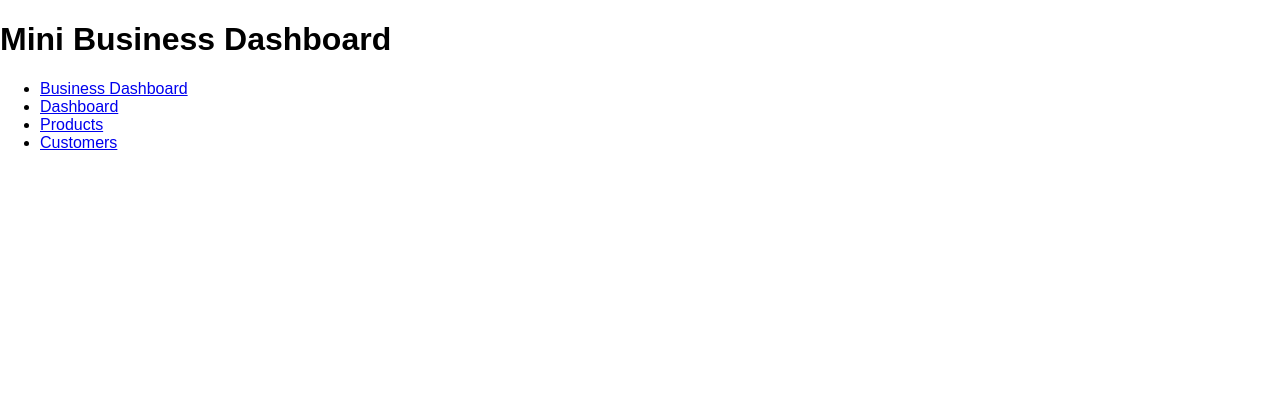
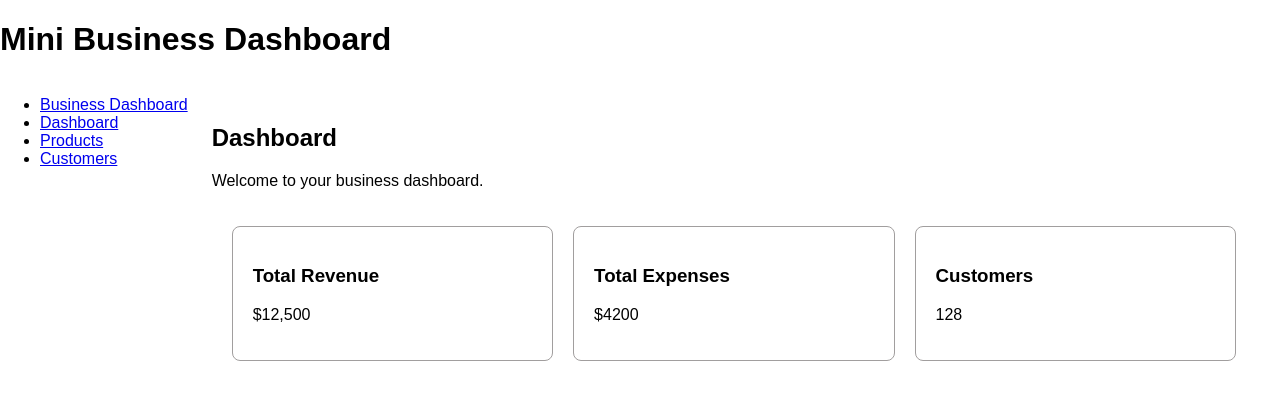
Before and after one commit to khalidsayeedi10/mini-business-dashboard, a React (Vite) app: page / in a window 1280 px wide. Shown: the top 400 px of the page. Built offline with nearby package versions, Linux system fonts and the light colour scheme.

Commit message:
cards commonent are will modified to rander automatically

```diff
--- a/src/App.tsx
+++ b/src/App.tsx
@@ -1,11 +1,36 @@
+import Header from "./components/Header";
 import Sidebar from "./components/Sidebar";
-import Header from "./components/Header";
+import SummaryCard from "./components/SummaryCard";
 
-export default function App() {
-	return (
-		<div className="app">
-			<Header />
-			<Sidebar />
-		</div>
-	);
+function App() {
+    const summaryCardsData = [
+        { title: "Total Revenue", value: "$12,500" },
+        { title: "Total Expenses", value: "$4200" },
+        { title: "Customers", value: "128" },
+    ];
+    return (
+        <>
+            <Header />
+
+            <div className="layout">
+                <Sidebar />
+
+                <main className="main-content">
+                    <h2>Dashboard</h2>
+                    <p>Welcome to your business dashboard.</p>
+                    <div className="summary-cards">
+                        {summaryCardsData.map((card, index) => (
+                            <SummaryCard
+                                key={index}
+                                title={card.title}
+                                value={card.value}
+                            />
+                        ))}
+                    </div>
+                </main>
+            </div>
+        </>
+    );
 }
+
+export default App;
--- /dev/null
+++ b/src/components/SummaryCard.tsx
@@ -0,0 +1,15 @@
+type SummaryCardProps = {
+    title: string;
+    value: string;
+};
+
+function SummaryCard({ title, value }: SummaryCardProps) {
+    return (
+        <div className="summary-card">
+            <h3>{title}</h3>
+            <p>{value}</p>
+        </div>
+    );
+}
+
+export default SummaryCard;
```
